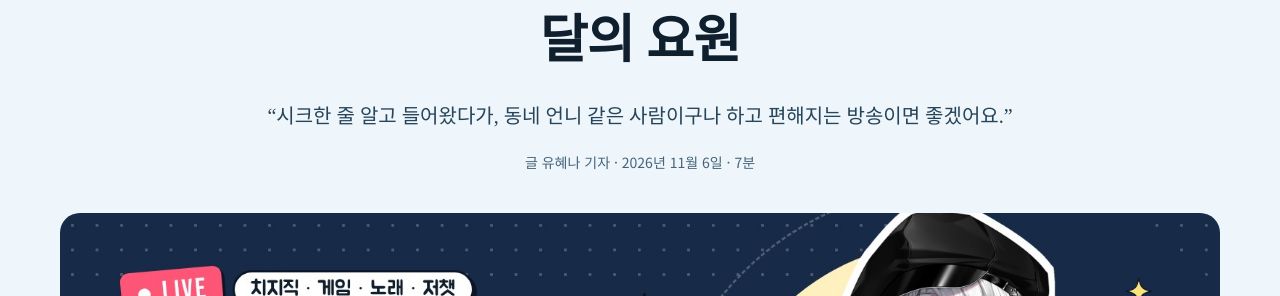
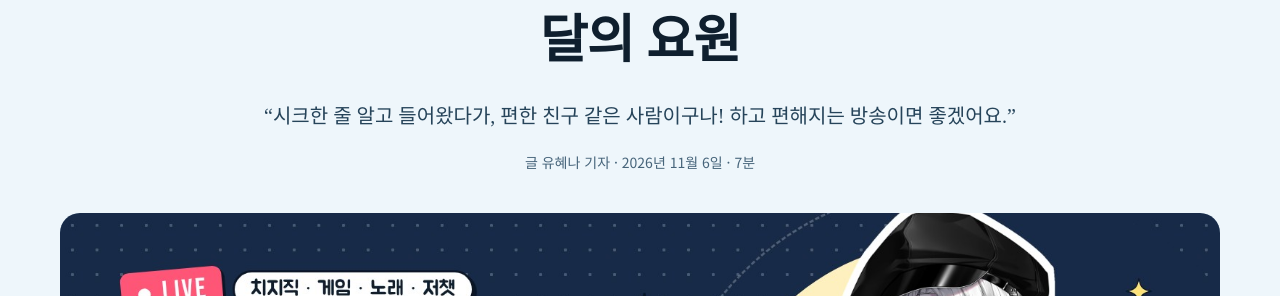
Before and after one commit to cLOfLuV/HGECreatorWeb, a Jekyll site: the page built from _interviews/moon-yubyeol.md, in a window 1280 px wide and 900 px high. Shown: the part 242-538 px from the top of the window. Built offline with Jekyll 4.4.1, drawn with Linux system fonts in a browser that asks for light colours.

Commit message:
Universe: 인터뷰 수정 moon-yubyeol

```diff
--- a/_interviews/moon-yubyeol.md
+++ b/_interviews/moon-yubyeol.md
@@ -1,7 +1,7 @@
 ---
 title: 문유별, 별무리의 마음을 별로 기록하는 달의 요원
 address: moon-yubyeol
-subtitle: 시크한 줄 알고 들어왔다가, 동네 언니 같은 사람이구나 하고 편해지는 방송이면 좋겠어요.
+subtitle: 시크한 줄 알고 들어왔다가, 편한 친구 같은 사람이구나! 하고 편해지는 방송이면 좋겠어요.
 category: STREAMER
 format: cover
 date: 2026-11-06
```
